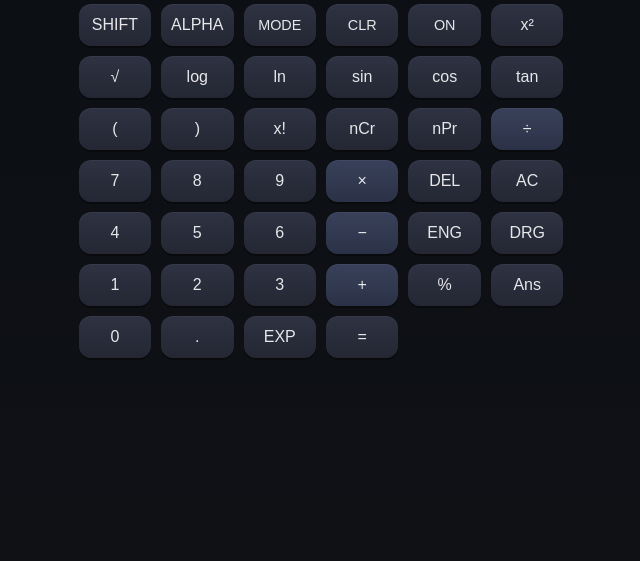
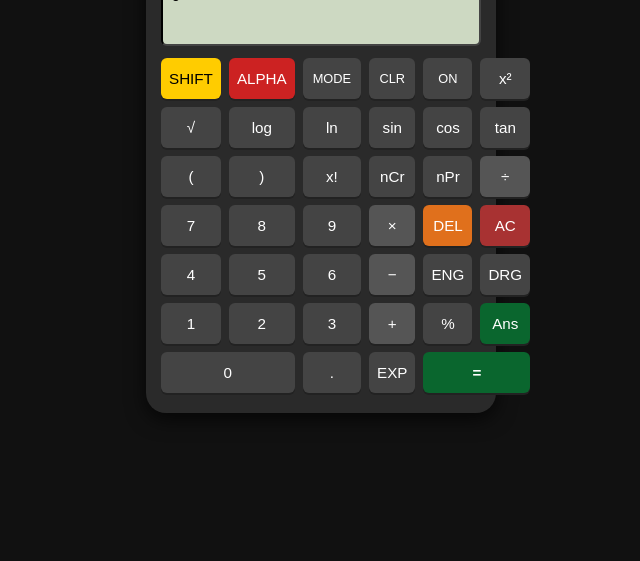
Before and after one commit to paulacanterachamarro/Mi-peque-a-calculadora, a plain HTML site: page index.html in a window 1280 px wide. Shown: the part 239-800 px from the top of the page, without its empty margins (319-959 px from the left). Drawn offline with Linux system fonts and the light colour scheme.

Commit message:
Update styles.css

```diff
--- a/styles.css
+++ b/styles.css
@@ -1,92 +1,67 @@
-:root{
-  --bg:#0f1115;
-  --bezel:#181b22;
-  --screen:#0b0e13;
-  --lcd:#d7f9d0;
-  --text:#e7e7ea;
-  --key:#242733;
-  --key-top:#2e3242;
-  --key-op:#39415a;
-  --key-eq:#2b6f3e;
-  --key-orange:#7a3d1b;
-  --accent:#6fa8ff;
-  --blue:#6fa8ff;
-  --shadow:0 8px 24px rgba(0,0,0,.35);
+body{
+  margin:0;
+  display:flex;
+  justify-content:center;
+  align-items:center;
+  min-height:100vh;
+  background:#111;
+  font-family:Arial,Helvetica,sans-serif;
 }
 
-*{box-sizing:border-box}
-html,body{height:100%}
-body{
-  margin:0;
-  display:grid;
-  place-items:center;
-  background:linear-gradient(180deg,#0b0e13 0%, #0f1115 100%);
-  color:var(--text);
-  font-family:Inter,system-ui,Arial,Helvetica,sans-serif;
+.calculator{
+  background:#2a2a2a;
+  border-radius:20px;
+  padding:20px 15px;
+  width:320px;
+  box-shadow:0 6px 20px rgba(0,0,0,.7);
 }
 
-.calc{
-  width:min(380px,92vw);
-  background:var(--bezel);
-  border-radius:22px;
-  padding:16px 16px 20px;
-  box-shadow:var(--shadow);
-  border:1px solid #262a36;
+.branding{
+  text-align:center;
+  margin-bottom:6px;
 }
+.brand{ font-size:1.2rem; font-weight:bold; color:#fff; margin-right:8px; }
+.model{ font-size:.9rem; color:#ccc; }
+.sub{ display:block; font-size:.8rem; color:#bbb; }
 
-.display{
-  background:var(--screen);
-  border-radius:14px;
-  padding:14px 12px;
-  box-shadow:inset 0 0 0 1px #232631, inset 0 8px 24px rgba(0,0,0,.35);
-  margin-bottom:14px;
+.screen{
+  background:#cdd9c2;
+  border:2px inset #444;
+  border-radius:6px;
+  padding:8px;
+  margin:12px 0;
+  font-family:'Courier New',monospace;
+  color:#000;
 }
-
-#modeLine{
-  font-size:.78rem;
-  color:#a7b3c9;
-  letter-spacing:.04em;
-  height:1.2rem;
-}
-#mainLine{
-  font-family: ui-monospace,SFMono-Regular,Menlo,Monaco,Consolas,"Liberation Mono","Courier New",monospace;
-  color:var(--lcd);
-  font-weight:600;
-  font-size:1.85rem;
-  text-shadow:0 0 1px rgba(0,0,0,.2);
-  min-height:2.2rem;
-  overflow-wrap:anywhere;
-}
+#inputLine{ font-size:1rem; min-height:1.2em; }
+#outputLine{ font-size:1.3rem; font-weight:bold; min-height:1.4em; text-align:right; }
 
 .keys{
   display:grid;
   grid-template-columns: repeat(6, 1fr);
-  gap:10px;
+  gap:8px;
 }
 
 .key{
+  background:#444;
   border:none;
-  border-radius:12px;
-  padding:12px 10px;
-  font-size:1rem;
-  background:linear-gradient(180deg,var(--key-top),var(--key));
-  color:var(--text);
-  box-shadow:0 2px 0 #00000066, inset 0 1px 0 rgba(255,255,255,.04);
+  border-radius:6px;
+  padding:12px 8px;
+  font-size:.95rem;
+  color:#fff;
+  text-align:center;
+  box-shadow:0 2px 0 #222;
   cursor:pointer;
-  user-select:none;
-  transition:transform .02s ease-in, filter .2s ease, box-shadow .2s ease;
+  transition:transform .05s;
 }
-.key:active{ transform: translateY(1px); }
-.key.op{ background: linear-gradient(180deg, var(--key-op), #2b3247); }
-.key.equals{ background: linear-gradient(180deg, var(--key-eq), #245f36); font-weight:700; }
-.key.orange{ background: linear-gradient(180deg, #a04e22, var(--key-orange)); }
-.key.blue{ background: linear-gradient(180deg, #3b6ea8, #2a4f79); color:#e8f1ff; }
-.key.small{ font-size:.9rem; padding:10px 8px; }
-.key.wide{ grid-column: span 2; }
+.key:active{ transform:translateY(2px); }
 
-.note{
-  margin-top:12px;
-  font-size:.75rem;
-  color:#8d93a3;
-  opacity:.9;
-}
+.key.op{ background:#555; }
+.key.equal{ background:#0a662e; font-weight:bold; grid-column:span 2; }
+.key.ac{ background:#a83232; }
+.key.del{ background:#e0701c; }
+.key.shift{ background:#ffcc00; color:#000; }
+.key.alpha{ background:#c22; }
+.key.ans{ background:#0a662e; }
+.key.zero{ grid-column:span 2; }
+.key.small{ font-size:.8rem; padding:10px; }
```
